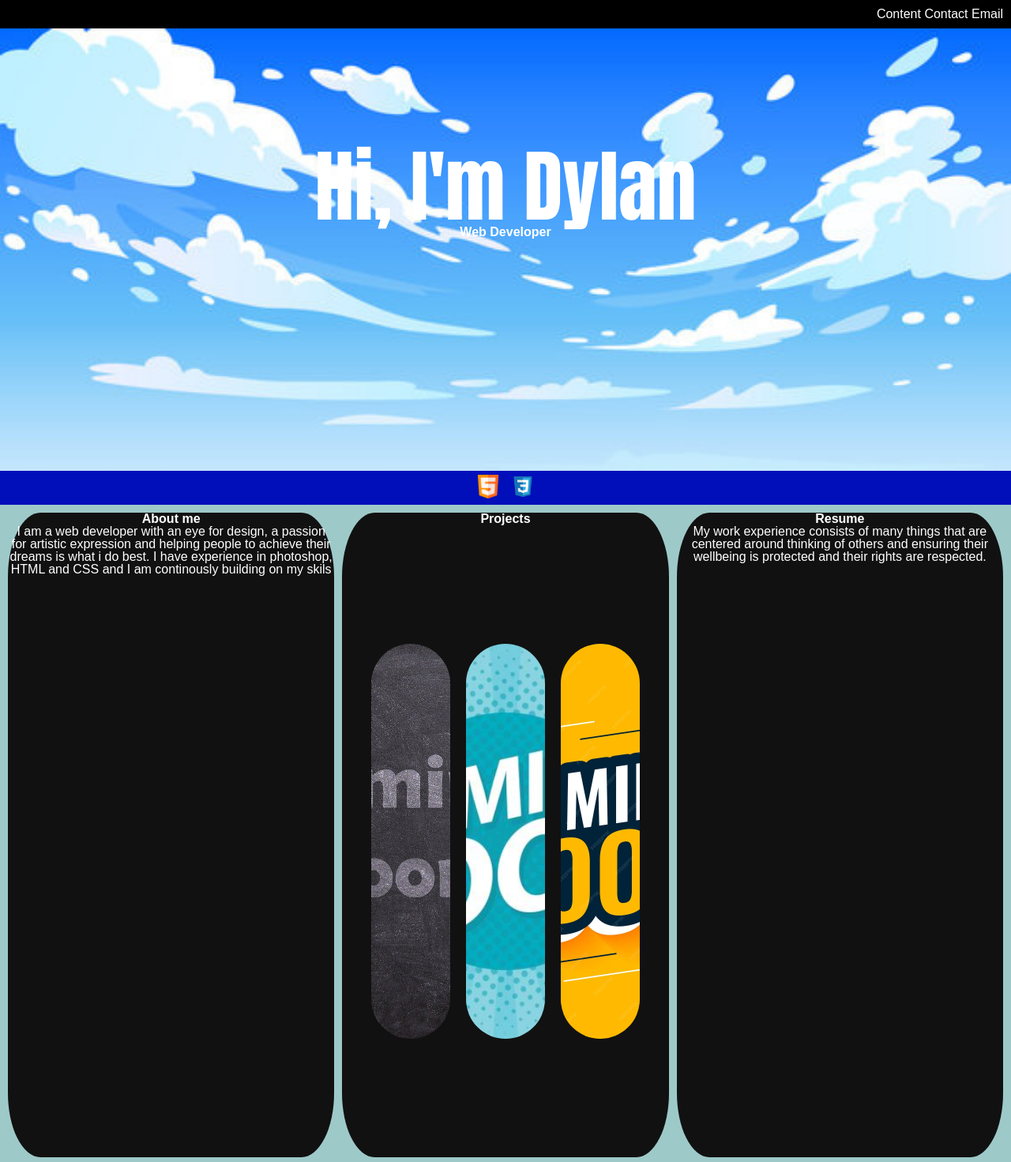
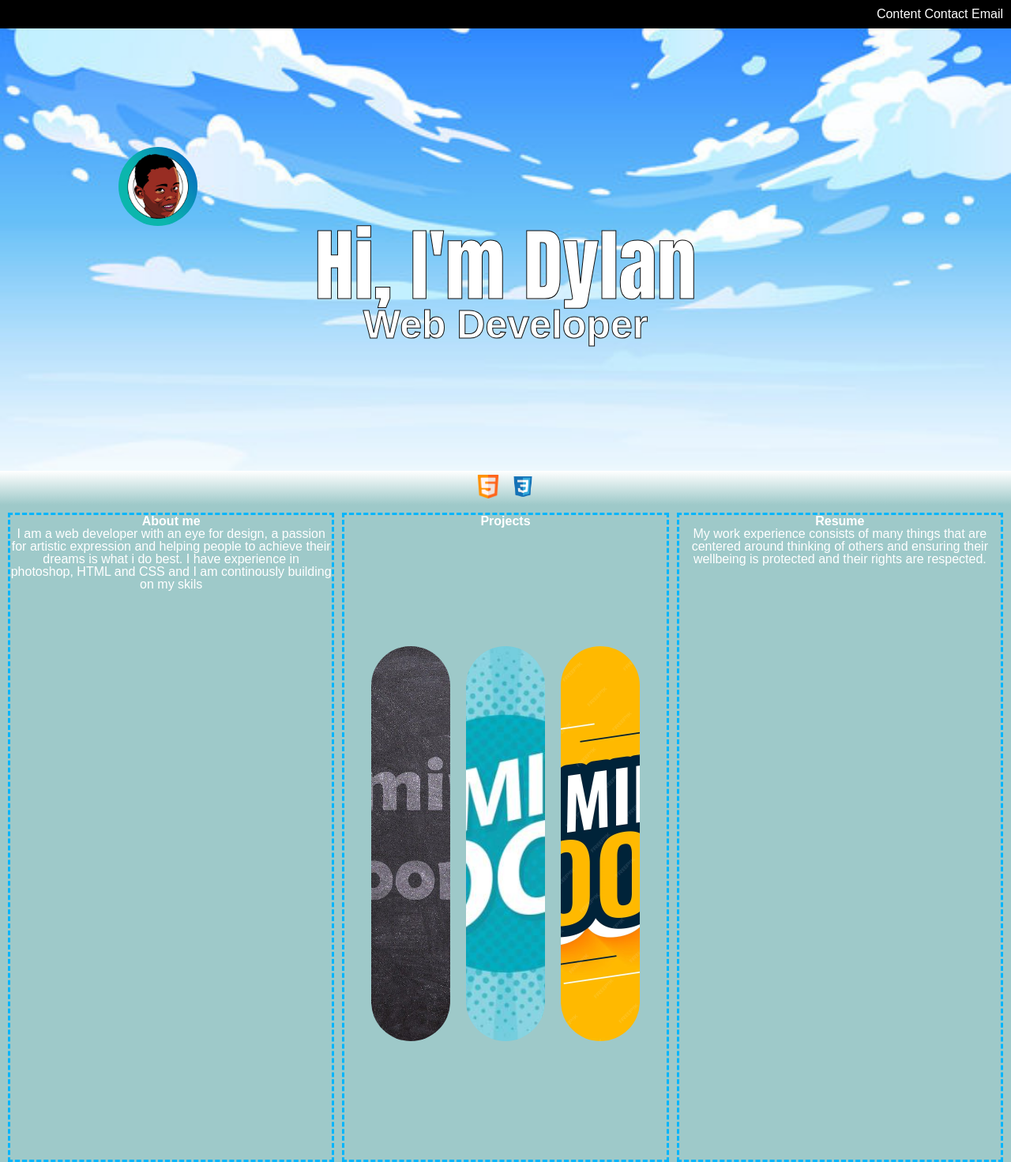
Before and after one commit to ohhmydeezy/My-Portfolio, a plain HTML site: page index.html in a window 1280 px wide. Shown: the top 1471 px of the page at 79% size. Drawn offline with Linux system fonts and the light colour scheme.

Commit message:
working on the presentation of the page and cleaning up the CSS

```diff
--- a/assets/stylesheet.css
+++ b/assets/stylesheet.css
@@ -18,6 +18,7 @@ header h1 {
     text-align: center;
     font-family: Impact, Haettenschweiler, 'Arial Narrow Bold', sans-serif;
     font-size: 100px;
+    -webkit-text-stroke: 1px #111;
 
 }
 .banner {
@@ -25,19 +26,26 @@ header h1 {
     background-repeat: no-repeat;
     width: 100%;
     height: 70vh;
-    background-size: 100%;
+    background-size: cover;
+    background-position: 69%;
 }
 .banner-content {
     color: white;
     padding: 150px;
+}
 
-
+.banner-content img {
+    border-radius: 50%;
+    align-content: center;
+    justify-content: center;
 }
 header h2 {
     text-align: center;
+    font-size: 50px;
+    -webkit-text-stroke: 1px #111;
 }
 .coding-languages {
-    background-color: rgb(0, 15, 186);
+    background-image: linear-gradient(white, rgb(158, 201, 201));
     color: white;
     text-align: center;
     padding: 5px;
@@ -62,8 +70,9 @@ header h2 {
     padding: 10px;
 }
 .content-grid {
-    background-color: #111;
-    border-radius: 10%;
+    background-color: 158, 201, 201;
+    border: dashed rgb(0, 181, 252);
+
     align-items: flex-start;
     text-align: center;
     color: white;
@@ -129,3 +138,14 @@ footer a {
     margin: 5px;
     text-align: center;
 }
+
+@media (max-width:790px) {
+    .banner-content h1 {
+        font-size: 70px;
+    }
+
+    .banner-content h2 {
+        font-size: 0.8rem;
+    }
+
+}
--- a/index.html
+++ b/index.html
@@ -20,6 +20,7 @@
          <div class="banner">
             <div class="banner-container">
                 <div class="banner-content">
+                    <img src="../My-Portfolio/assets/images/IMG_0587.JPG" width="100px" height="100px" alt="baby cartoon">
                     <h1> Hi, I'm Dylan</h1>
                     <h2> Web Developer</h2>
          <!---------Nav Bar------------------->
```
